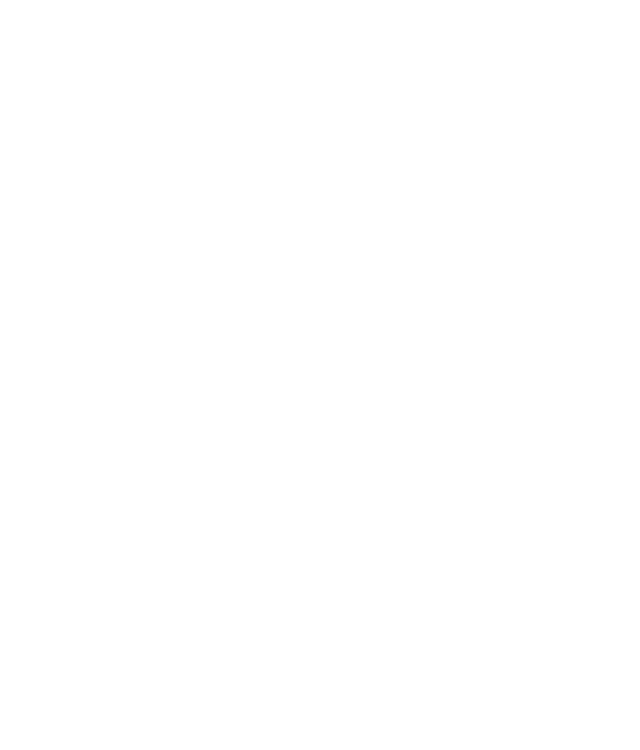
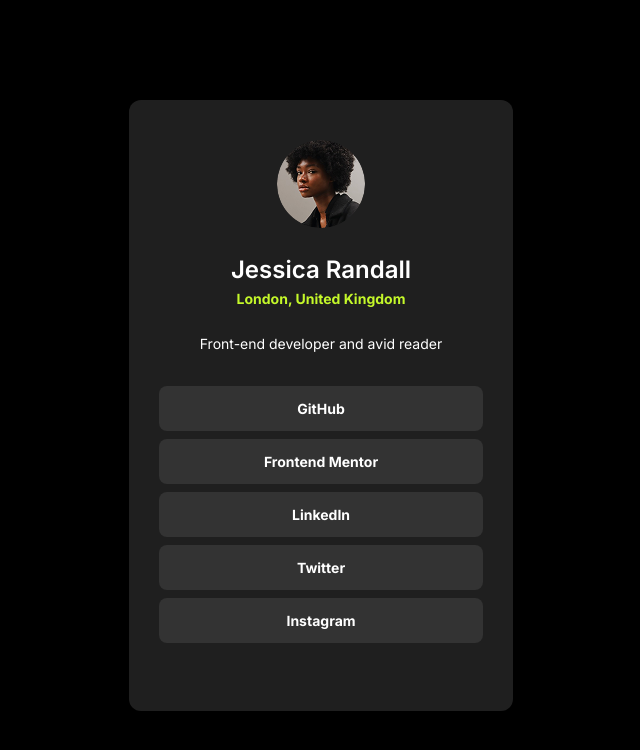
Before and after one commit to ahmadjonovfarrux/scriptPractice, a plain HTML site: page extraPages/index2.html in a window 1280 px wide. Shown: the whole page, without its empty margins (319-959 px from the left). Drawn offline with Linux system fonts and the light colour scheme.

Commit message:
Add new card component with styling and functionality in extraPages

```diff
--- a/css/extraStyle.css
+++ b/css/extraStyle.css
@@ -0,0 +1,122 @@
+/* Font styles */
+@font-face {
+  font-display: swap;
+  font-family: "Inter";
+  font-style: normal;
+  font-weight: 400;
+  src: url("../fonts/inter-v18-latin-regular.woff2") format("woff2");
+}
+
+@font-face {
+  font-display: swap;
+  font-family: "Inter";
+  font-style: normal;
+  font-weight: 600;
+  src: url("../fonts/inter-v18-latin-600.woff2") format("woff2");
+}
+
+@font-face {
+  font-display: swap;
+  font-family: "Inter";
+  font-style: normal;
+  font-weight: 700;
+  src: url("../fonts/inter-v18-latin-700.woff2") format("woff2");
+}
+
+/*Document Style  */
+* {
+  padding: 0;
+  margin: 0;
+  box-sizing: border-box;
+}
+
+body {
+  background-color: black;
+  color: white;
+  display: flex;
+  align-items: center;
+  justify-content: center;
+  font-family: "Inter";
+}
+
+ul,
+ol {
+  list-style: none;
+}
+
+a {
+  text-decoration: none;
+}
+
+.newCard {
+  max-width: 384px;
+  width: 100%;
+  height: 611px;
+  background-color: #1f1f1f;
+  padding: 40px;
+  display: flex;
+  flex-direction: column;
+  align-items: center;
+  border-radius: 12px;
+  margin-top: 100px;
+}
+
+.newCard__img {
+  width: 88px;
+  height: 88px;
+  border-radius: 50%;
+  margin-bottom: 24px;
+}
+
+.newCard__title {
+  font-weight: 600;
+  font-size: 24px;
+  line-height: 36px;
+  text-align: center;
+}
+
+.newCard__subtitle {
+  font-weight: 700;
+  font-size: 14px;
+  line-height: 21px;
+  color: #c4f82a;
+  text-align: center;
+  margin-bottom: 24px;
+}
+
+.newCard__text {
+  font-weight: 400;
+  font-size: 14px;
+  line-height: 21px;
+  text-align: center;
+  margin-bottom: 24px;
+}
+
+.newCard__item {
+  padding: 12px 127px;
+  background-color: #333333;
+  border-radius: 8px;
+  margin: 8px 0;
+  display: flex;
+  align-items: center;
+  justify-content: center;
+}
+
+.newCard__item:nth-child(2) {
+  padding: 12px 93px;
+}
+
+.newCard__item:hover {
+  background-color: #c4f82a;
+}
+
+.newCard__link {
+  font-weight: 700;
+  font-size: 14px;
+  line-height: 21px;
+  color: white;
+}
+
+.newCard__item:hover .newCard__link {
+  color: #333333;
+}
--- a/extraPages/index.js
+++ b/extraPages/index.js
@@ -1 +1,43 @@
-const divWrapper = document.createElement('div');
+const divWrapper = document.createElement("div");
+divWrapper.setAttribute("class", "newCard");
+// Img class
+const img = document.createElement("img");
+img.setAttribute("class", "newCard__img");
+img.src = "../images/newCardImage.png";
+// title
+const title = document.createElement("h3");
+title.setAttribute("class", "newCard__title");
+title.textContent = "Jessica Randall";
+// subtitle
+const subtitle = document.createElement("h5");
+subtitle.setAttribute("class", "newCard__subtitle");
+subtitle.textContent = "London, United Kingdom";
+// text description
+const text = document.createElement("p");
+text.setAttribute("class", "newCard__text");
+text.textContent = "Front-end developer and avid reader";
+// ul
+const ul = document.createElement("ul");
+ul.setAttribute("class", "newCard__list");
+// for loop for li
+const linksText = [
+  "GitHub",
+  "Frontend Mentor",
+  " LinkedIn",
+  " Twitter",
+  "Instagram",
+];
+for (let i = 0; i < 5; i++) {
+  const li = document.createElement("li");
+  li.setAttribute("class", "newCard__item");
+  const link = document.createElement("a");
+  link.setAttribute("href", "#");
+  link.setAttribute("class", "newCard__link")
+  link.textContent = linksText[i];
+  li.appendChild(link);
+  ul.appendChild(li);
+}
+console.log(ul);
+divWrapper.append(img, title, subtitle, text, ul);
+const body = document.body;
+body.appendChild(divWrapper);
--- a/extraPages/index2.html
+++ b/extraPages/index2.html
@@ -4,6 +4,7 @@
     <meta charset="UTF-8">
     <meta name="viewport" content="width=device-width, initial-scale=1.0">
     <title>Script Practice</title>
+    <link rel="stylesheet" href="../css/extraStyle.css">
 </head>
 <body>
 
```
Also changed, not shown: fonts/inter-v18-latin-600.woff2 (added), fonts/inter-v18-latin-700.woff2 (added), fonts/inter-v18-latin-regular.woff2 (added), images/newCardImage.png (added).
